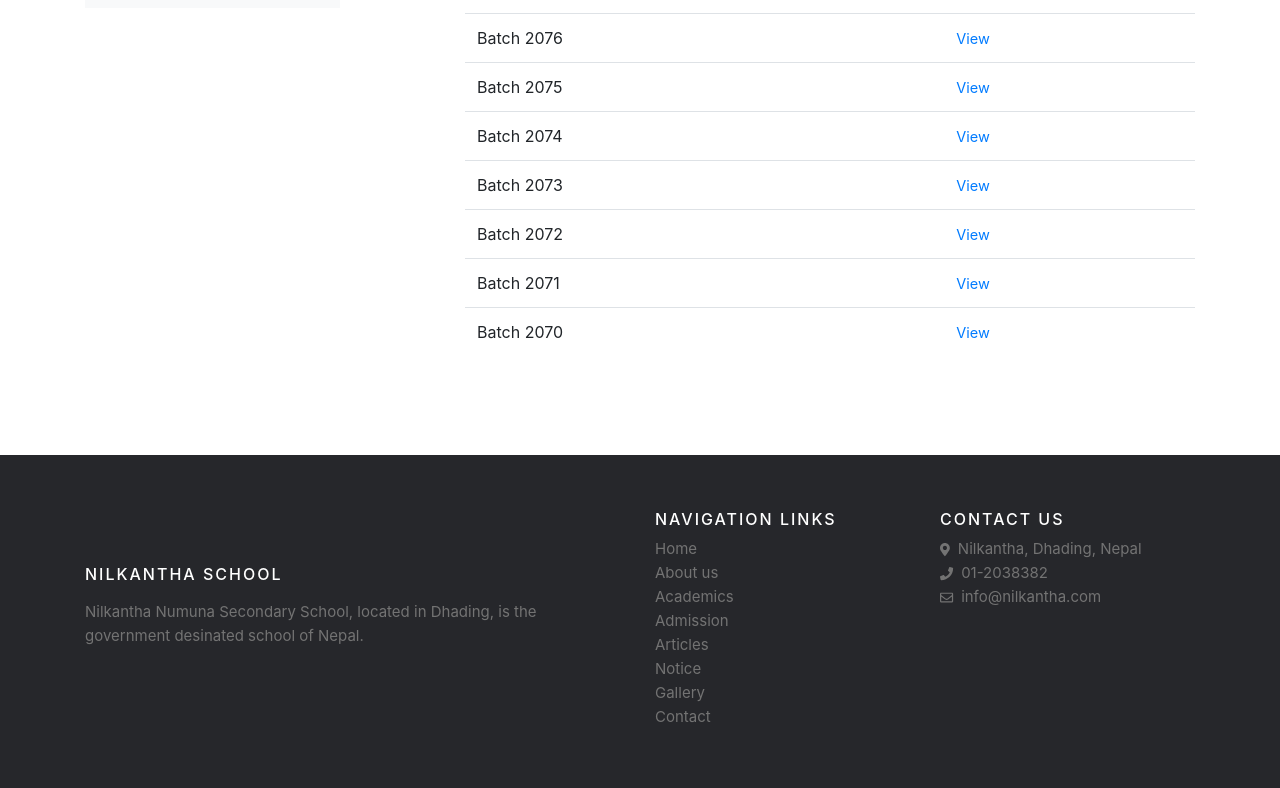
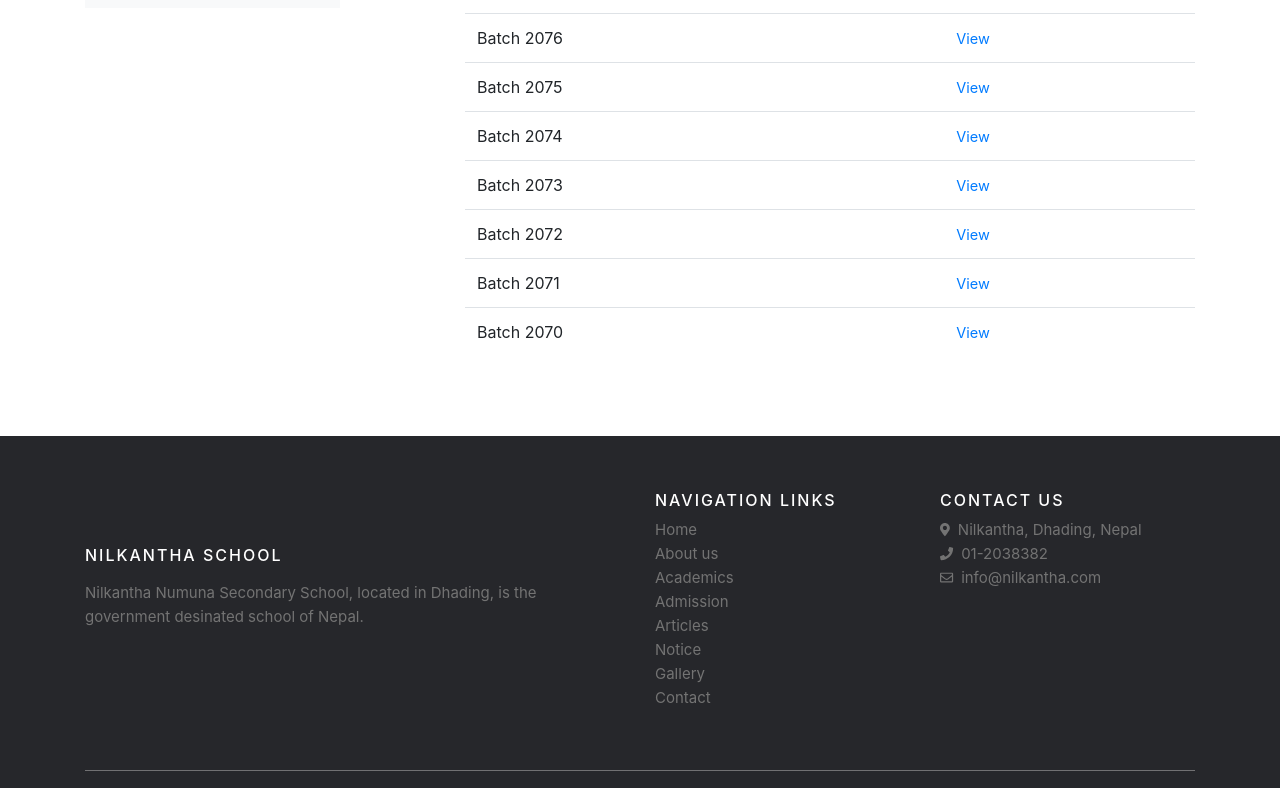
Before and after one commit to run22sagar/Nilkantha-Project, a plain HTML site: page AlumniStudentList.html in a window 1280 px wide. Shown: the part 595-1383 px from the top of the page. Drawn offline with nearby package versions, Linux system fonts and the light colour scheme.

Commit message:
CSS middle class fixed of AlumniStudentList page

```diff
--- a/css/AlumniStudentList.css
+++ b/css/AlumniStudentList.css
@@ -13,6 +13,9 @@ body{
     font-size: 1.2em;
     line-height:1.8;
     overflow-x: hidden;
+		display: flex;
+    flex-direction: column;
+    height: 100%;
 }
 
 .top-bar
@@ -44,9 +47,7 @@ body{
 }
 
 /*page content- admisiion form section styling */
-.studentlist{
-	height: 700px;
-}
+
 
 .studentlist a{
 	font-size: 14.5px;
@@ -78,6 +79,7 @@ body{
 	font-size: 15px;
 	line-height: 24px;
 	color: #737373;
+	margin-top: 5%;
 
 }
 
```
